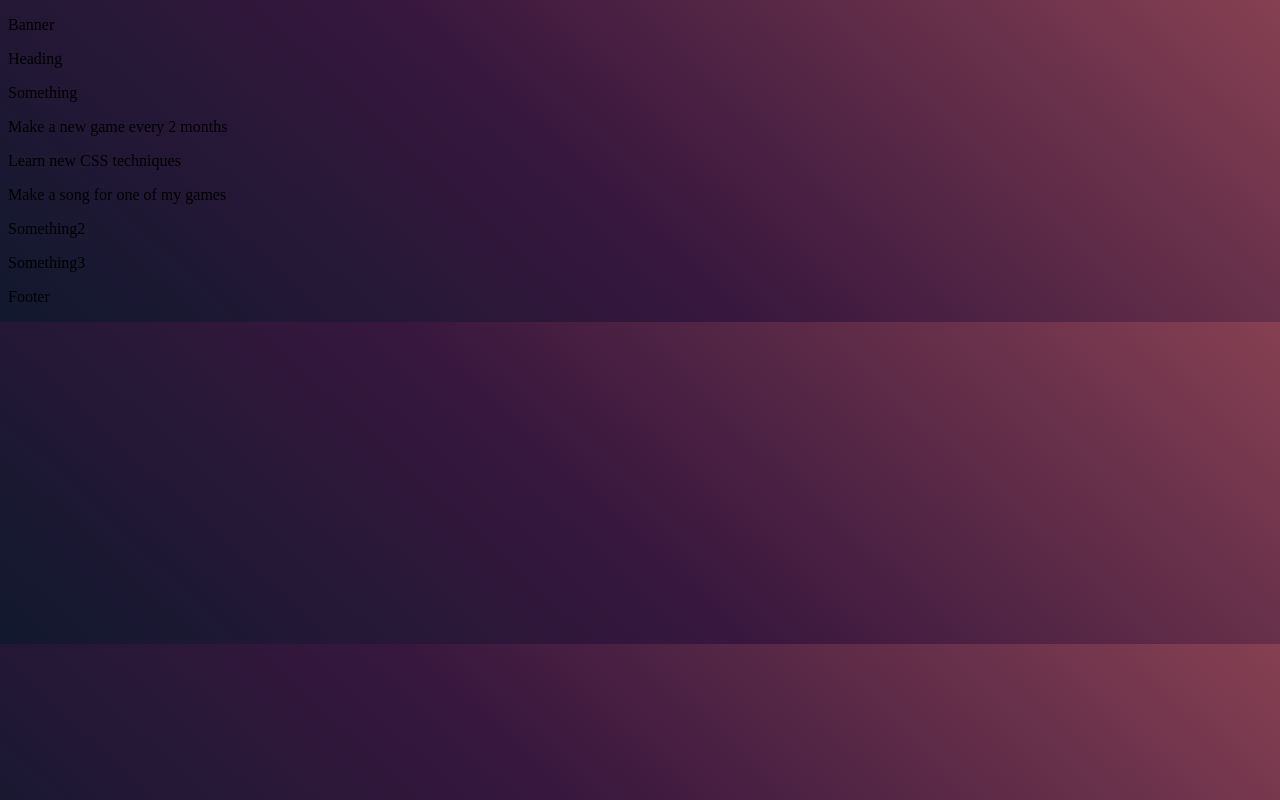
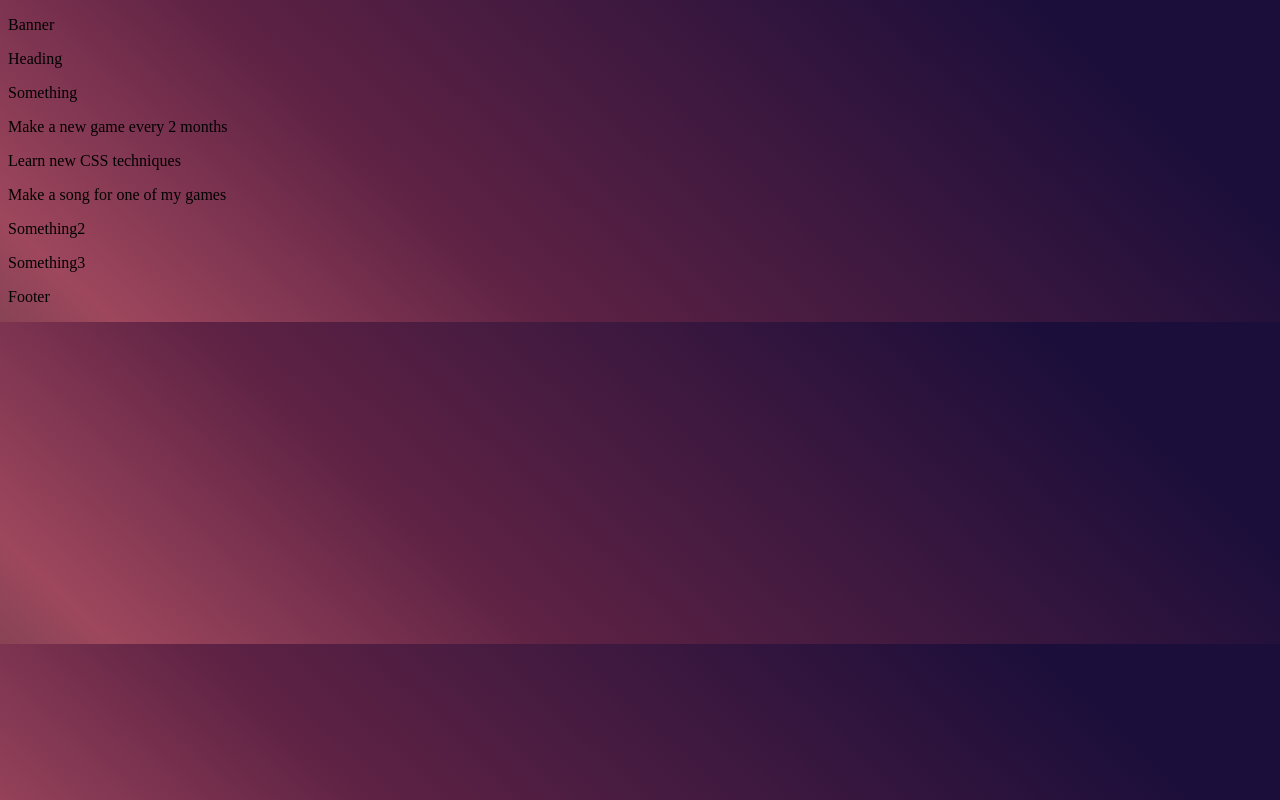
Before and after one commit to CanHazCode/Can-Haz-Goals-2025, a plain HTML site: page index.html in a window 1280 px wide. Drawn offline with Linux system fonts and the light colour scheme.

Commit message:
added some color

```diff
--- a/style.css
+++ b/style.css
@@ -1,4 +1,5 @@
 body {
-    background-color: #11182e;
-    background-image: linear-gradient(43deg, #11182e 0%, #38173e 46%, #864052 100%);
+    background-color: #874354;
+    background-image: linear-gradient(43deg, #874354 0%, #9e475d 7%, #5e2244 34%, #1b0e3a 85%);
+
 }
```
